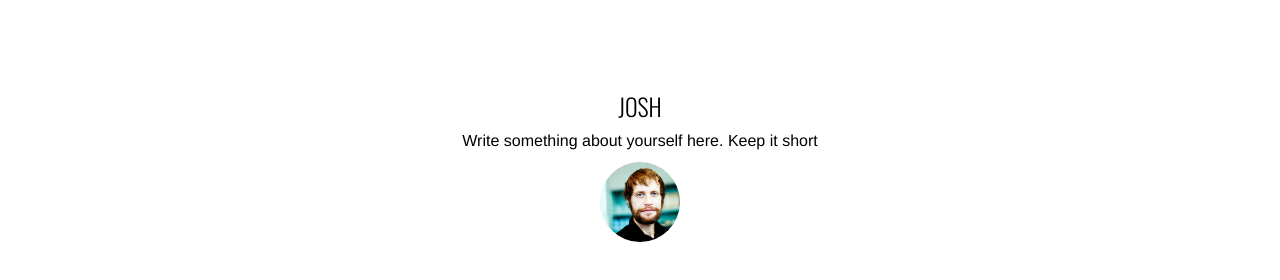
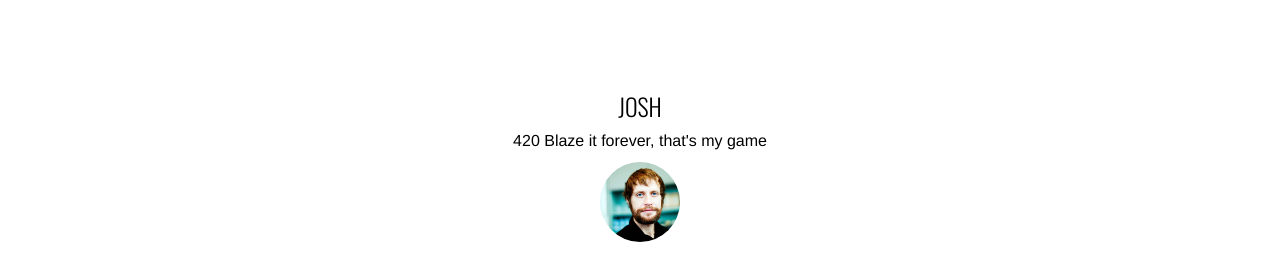
Before and after one commit to Ayatron-Studios/Ayatron-Studios-website, a plain HTML site: page index.html in a window 1280 px wide. Shown: the part 4300-4580 px from the top of the page. Drawn offline with nearby package versions, Linux system fonts and the light colour scheme.

Commit message:
Update index.html

```diff
--- a/index.html
+++ b/index.html
@@ -276,7 +276,7 @@
 
 					    <div class="item mb centered">
 					      <h3>JOSH</h3>
-					      <p>Write something about yourself here. Keep it short</p>
+					      <p>420 Blaze it forever, that's my game</p>
 					      <p><img class="img-circle" src="assets/img/pic-t2.jpg" width="80"></p>
 					    </div>
 
```
